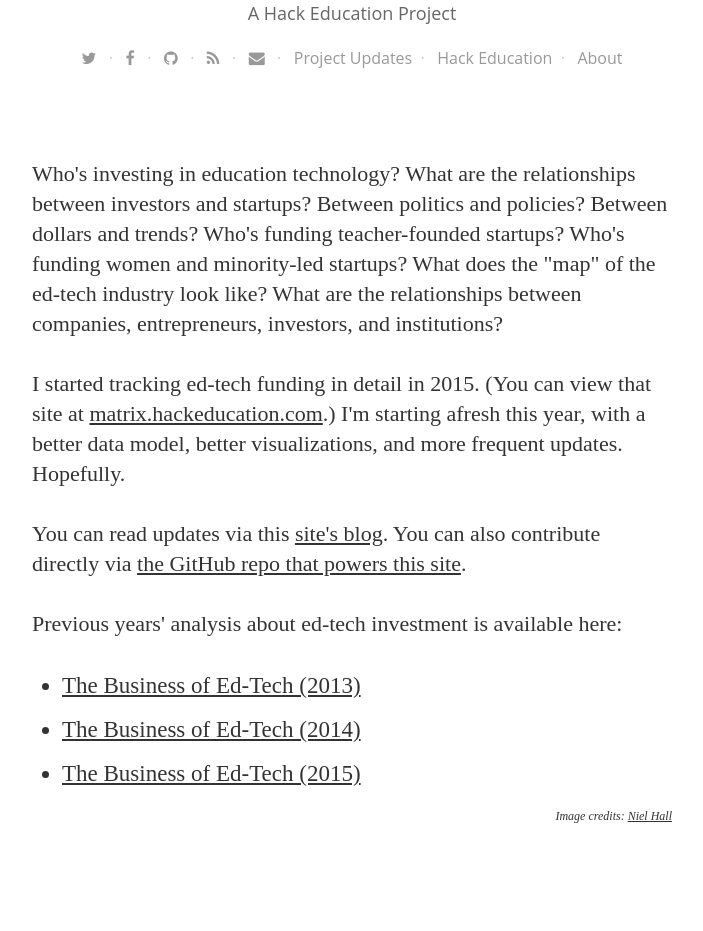
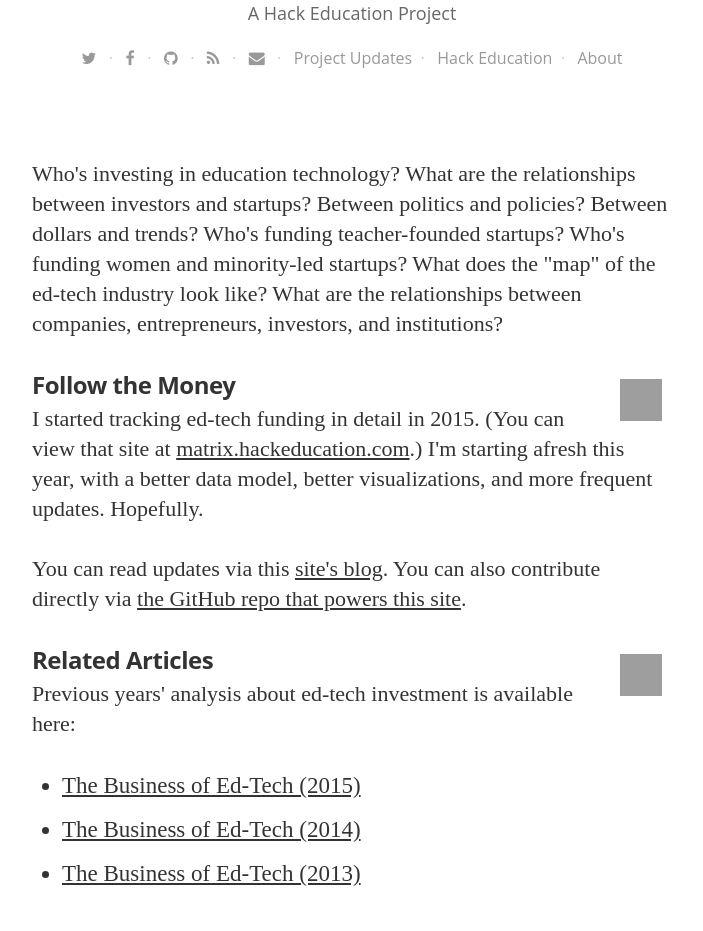
Before and after one commit to HackEducation/funding, a Jekyll site: the page built from index.html, in a window 1280 px wide and 1400 px high, scrolled down 323 px. Shown: the part 269-1200 px from the top of the window, without its empty margins (288-991 px from the left). Built offline with Jekyll 4.4.1, drawn with Linux system fonts in a browser that asks for light colours; nearby versions of some CDN libraries; some web fonts are replaced; grey boxes are pictures that could not be loaded.

Commit message:
Added noun project icons

```diff
--- a/index.html
+++ b/index.html
@@ -3,14 +3,19 @@
 ---
 <p>Who's investing in education technology? What are the relationships between investors and startups? Between politics and policies? Between dollars and trends? Who's funding teacher-founded startups? Who's funding women and minority-led startups? What does the "map" of the ed-tech industry look like? What are the relationships between companies, entrepreneurs, investors, and institutions?</p>
 
+<h3>Follow the Money <img src="https://s3.amazonaws.com/hackedu/template_followmoney.png" height="42" width="42" align="right" style="margin:10px"></h3>
+
 <p>I started tracking ed-tech funding in detail in 2015. (You can view that site at <a href="http://matrix.hackeducation.com">matrix.hackeducation.com</a>.) I'm starting afresh this year, with a better data model, better visualizations, and more frequent updates. Hopefully.</p>
 
 <p>You can read updates via this <a href="http://funding.hackeducation.com/blog/">site's blog</a>. You can also contribute directly via <a href="https://github.com/audreywatters/funding">the GitHub repo that powers this site</a>.</p>
 
+<h3>Related Articles <img src="https://s3.amazonaws.com/hackedu/template_relatedarticles.png" height="42" width="42" align="right" style="margin:10px"></h3>
+
 <p>Previous years' analysis about ed-tech investment is available here:</p>
 <ul>
+<li><a href="http://2015trends.hackeducation.com/business.html">The Business of Ed-Tech (2015)</a></li>
+<li><a href="http://2014trends.hackeducation.com/business.html">The Business of Ed-Tech (2014)</a></li>
 <li><a href="http://hackeducation.com/2013/12/23/top-ed-tech-trends-2013-business/">The Business of Ed-Tech (2013)</a></li>
-<li><a href="http://2014trends.hackeducation.com/business.html">The Business of Ed-Tech (2014)</a></li>
-<li><a href="http://2015trends.hackeducation.com/business.html">The Business of Ed-Tech (2015)</a></li>
+</ul>
 
-<p style="text-align: right; font-size:12px"><em>Image credits: <a href="https://www.flickr.com/photos/byneilhall/14264254434">Niel Hall</a></em></p>
+<p style="text-align: right; font-size:12px"><em>Image credits: <a href="http://nounproject.com">Noun Project</a>, <a href="https://www.flickr.com/photos/byneilhall/14264254434">Niel Hall</a></em></p>
```
